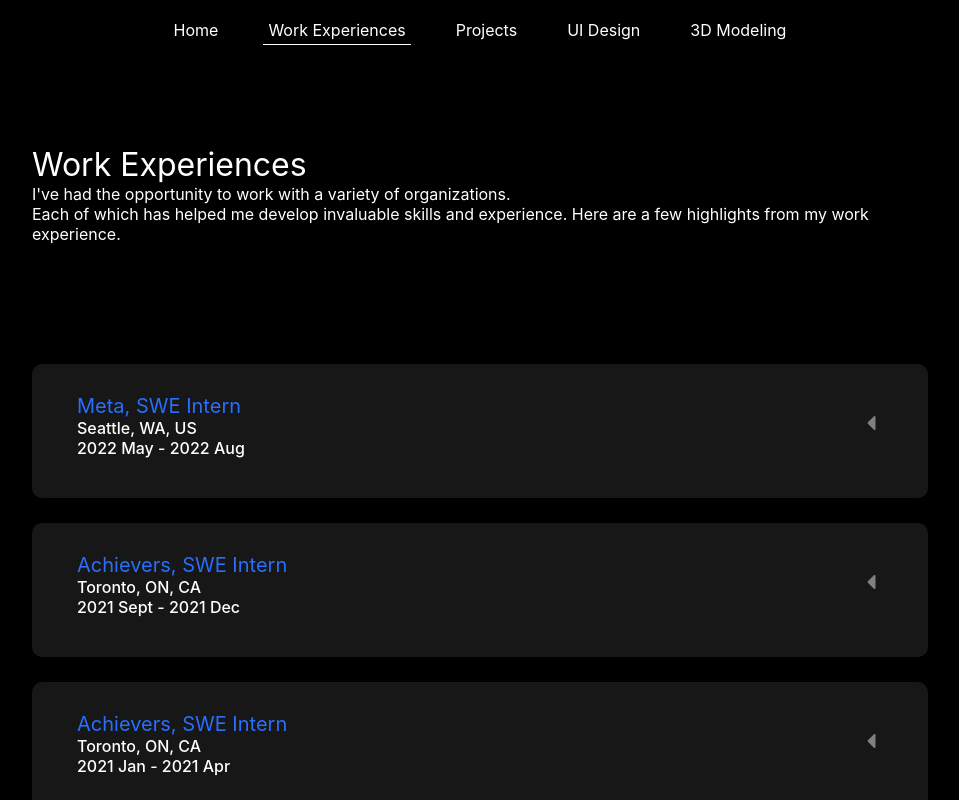
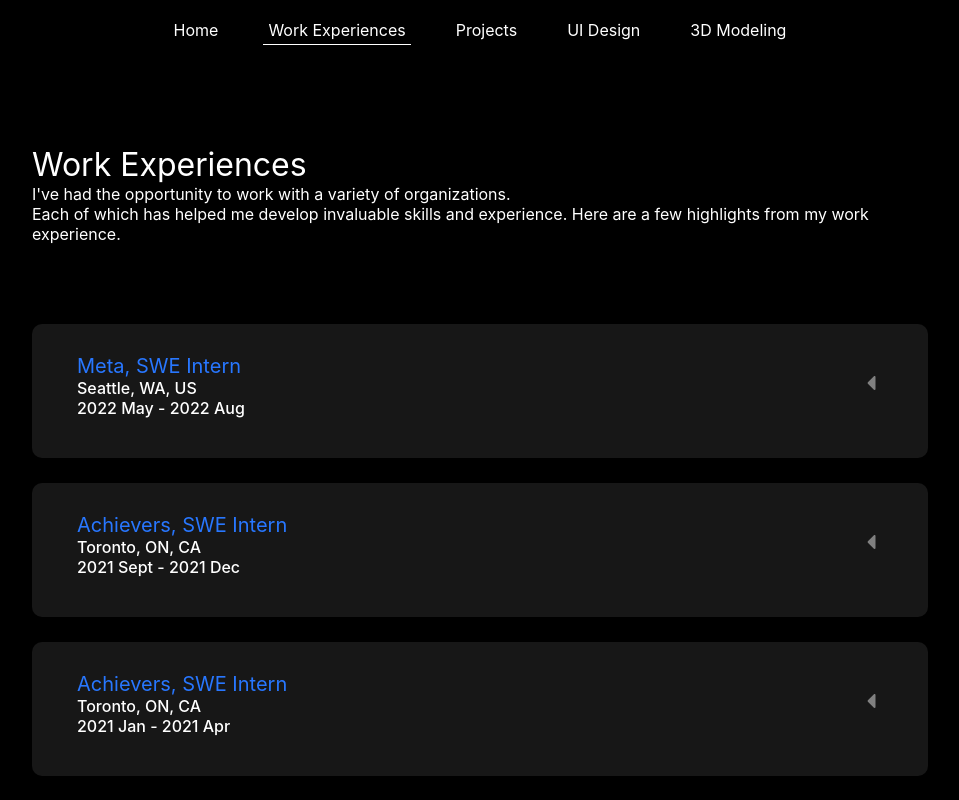
Before and after one commit to karenlinky/personal-website, a React (Create React App) app: page /work_experiences in a window 1280 px wide. Shown: the whole page, without its empty margins (160-1119 px from the left). Built offline with nearby package versions, Linux system fonts and the light colour scheme.

Commit message:
Updated padding underneath header of work experiences

```diff
--- a/src/components/misc/ContentStartIndicator.js
+++ b/src/components/misc/ContentStartIndicator.js
@@ -1,9 +1,9 @@
 import React from 'react';
 import './misc.css';
 
-const ContentStartIndicator = ({ id }) => {
+const ContentStartIndicator = ({ id, lessSpace }) => {
   return (
-    <div id={id} className={'topOfContent'}/>
+    <div id={id} className={'topOfContent' + (lessSpace ? ' lessSpaceTopOfContent' : '')}/>
   )
 }
 
--- a/src/components/misc/misc.css
+++ b/src/components/misc/misc.css
@@ -1,3 +1,7 @@
-.topOfContent {
+.topOfContent:not(.lessSpaceTopOfContent) {
     padding-top: 10vh;
 }
+
+.lessSpaceTopOfContent {
+    padding-top: 5vh;
+}
--- a/src/components/workExperiences/WorkExperiences.js
+++ b/src/components/workExperiences/WorkExperiences.js
@@ -43,7 +43,7 @@ const WorkExperiences = () => {
       <ResponsivePage>
         <PageHeader short label={'Work Experiences'} descr={descr} setShowingHeader={setShowingTitle}/>
         <div>
-        <ContentStartIndicator id={experiencesId} />
+        <ContentStartIndicator lessSpace id={experiencesId} />
         <ScrollObserver threshold={.3} onInViewChange={setShowingActualContent}>
           <MetaExperienceCard openNum={openNum} experienceNum={3} onCardClick={onCardClick} />
         </ScrollObserver>
--- a/src/constants.css
+++ b/src/constants.css
@@ -3,8 +3,8 @@
     /* --primary-background-menu-color: black; */
     --primary-background-color: rgb(0, 0, 0);
     --menu-bar-height: 65px;
-    --primary-color: rgb(40, 111, 255);
-    --card-text-color: rgb(40, 111, 255);
+    --primary-color: rgb(40, 119, 255);
+    --card-text-color: rgb(40, 119, 255);
     /* --primary-color: rgb(102, 155, 245);
     --card-text-color: rgb(102, 155, 245); */
     --icon-button-bg: rgb(67, 67, 67);
```
